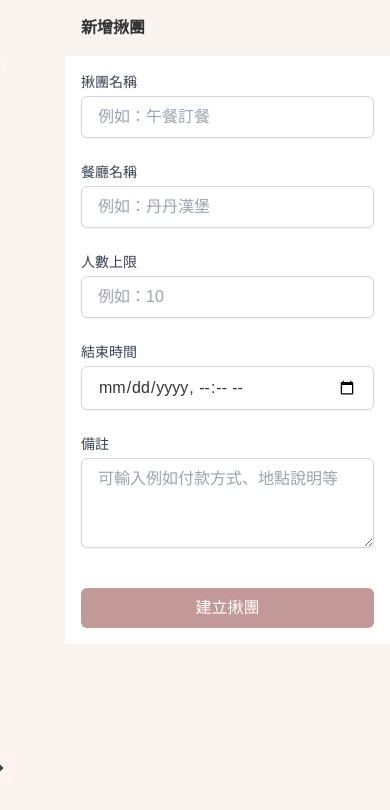
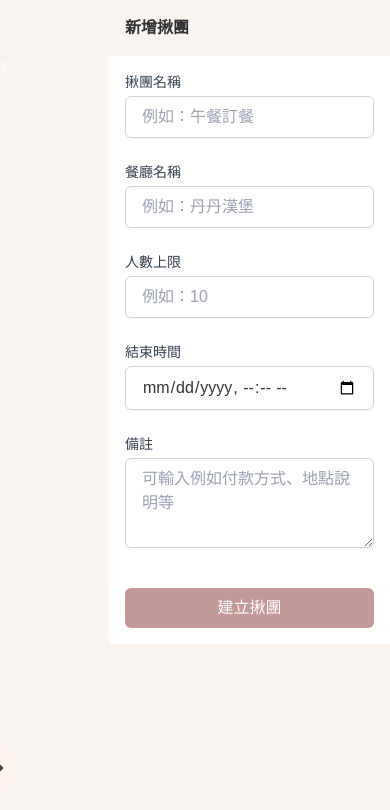
Before and after one commit to yijing0310/order-front, a Next.js app: page /member-center/add-group in a window 390 px wide. Shown: the top 810 px of the page. Built offline with nearby package versions, Linux system fonts and the light colour scheme.

Commit message:
sidebar fixed

```diff
--- a/app/member-center/_components/side-bar.js
+++ b/app/member-center/_components/side-bar.js
@@ -9,10 +9,10 @@ export default function SideBar() {
     return (
         <aside
             id="logo-sidebar"
-            className="z-40 w-2/12 h-screen transition-transform -translate-x-full sm:translate-x-0 px-3 py-4 flex flex-col items-center"
+            className="fixed  top-0 left-0 z-40 w-2/12 h-screen transition-transform -translate-x-full sm:translate-x-0 px-3 py-4 flex flex-col items-center"
             aria-label="Sidebar"
         >
-            <div className="bg-side m-4 flex flex-col items-center justify-between px-4 py-6 w-full h-full rounded-md shadow-md">
+            <div className="bg-side m-4 flex flex-col items-center justify-between px-4 py-6 w-full h-full rounded-md shadow-md ">
                 {/* 上半部 */}
                 <div className="w-full">
                     {/* 使用者歡迎區塊 */}
--- a/app/member-center/layout.js
+++ b/app/member-center/layout.js
@@ -4,7 +4,9 @@ export default function RootLayout({ children }) {
     return (
         <>
             <div className="flex">
-                <SideBar />
+                <div className="w-48">
+                    <SideBar />
+                </div>
                 {children}
             </div>
         </>
```
